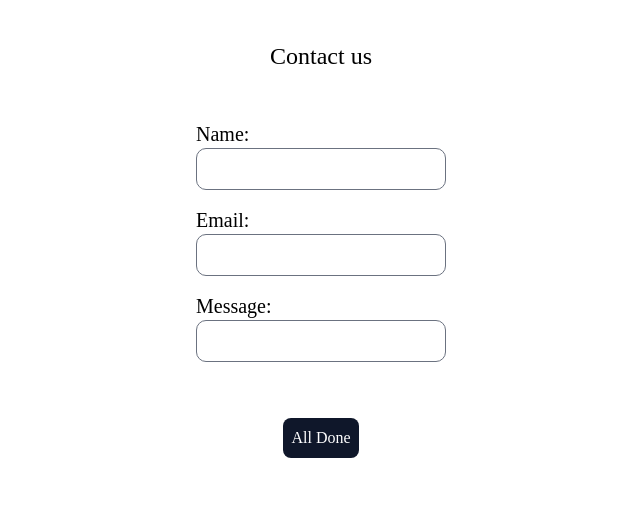
After one commit to webala/ecom-classic, a Django app: page /shop/contact in a window 1280 px wide. The commit adds this page. Shown: the top 505 px of the page, without its empty margins (319-959 px from the left). Run offline with Django 4.2, Linux system fonts and the light colour scheme; style sheets or scripts are compiled from the project's sources; some libraries are stand-ins or nearby versions.

Commit message:
ADD: contact us page

```diff
--- /dev/null
+++ b/shop/templates/message_form.html
@@ -0,0 +1,9 @@
+{% extends 'base.html' %}
+
+{% block content %}
+<div class="w-full product-form flex flex-col items-center text-black">
+
+    <h1 class="text-2xl  my-10">Contact us</h1>
+    {% include 'form.html' %}
+</div>
+{% endblock %}
--- a/shop/urls.py
+++ b/shop/urls.py
@@ -15,6 +15,7 @@ urlpatterns = [
     path('callback', mpesa_callback, name='mpesa_callback'),
     path('order/confirm/<request_id>', confirm_payment, name='confirm_payment'),
     path('transaction/<int:pk>', TransactionDetailView.as_view(), name='transaction'),
+    path('contact', MessageCreate.as_view(), name='contact-us'),
     path('', shop, name='shop'),
     path('category/<str:category_name>', CategoryListView.as_view(), name='product_per_category')
 ]
--- a/shop/views.py
+++ b/shop/views.py
@@ -1,3 +1,4 @@
+from dataclasses import fields
 from itertools import product
 import json
 from django.shortcuts import render, get_object_or_404, redirect
@@ -10,6 +11,7 @@ from .forms import ShippingAddressForm, CustomerForm
 from shop.models import (
     CartItem,
     Category,
+    Message,
     Order,
     Product,
     ShippingAddress,
@@ -210,3 +212,8 @@ class TransactionDetailView(DetailView):
     model = TransactionDetails
     template_name: str = "transaction.html"
     context_object_name: str = "transaction"
+
+class MessageCreate(CreateView):
+    model = Message
+    template_name: str = 'message_form.html'
+    fields = ['name', 'email', 'message']
--- a/templates/footer.html
+++ b/templates/footer.html
@@ -21,7 +21,7 @@
             <a href="/shop/products">Products</a>
             <a href="/shop/cart">Cart</a>
             <a href="/shop/products#search"></a>
-            <a href="#">Coutact us</a>
+            <a href="/shop/contact">Coutact us</a>
             <a href="#">Shipping policy</a>
             <a href="#">Privacy policy</a>
             <a href="#">Refund policy</a>
```
